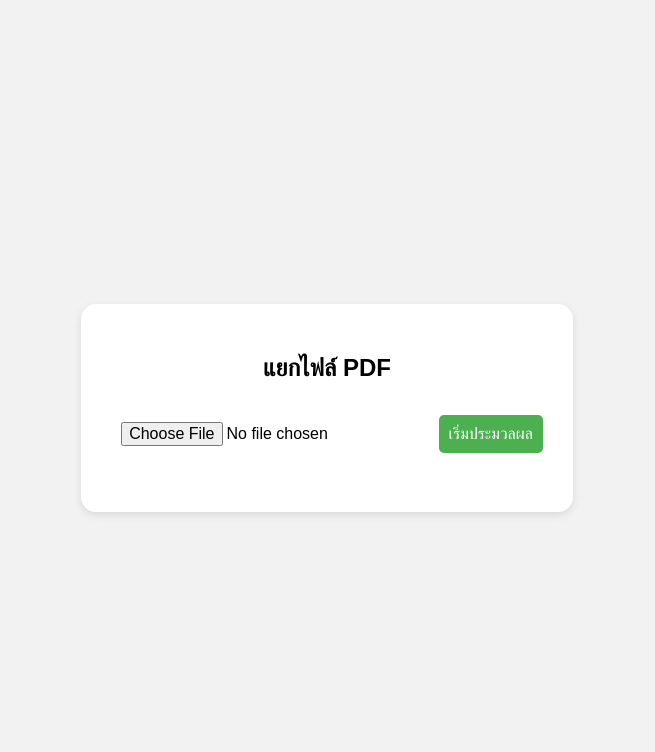
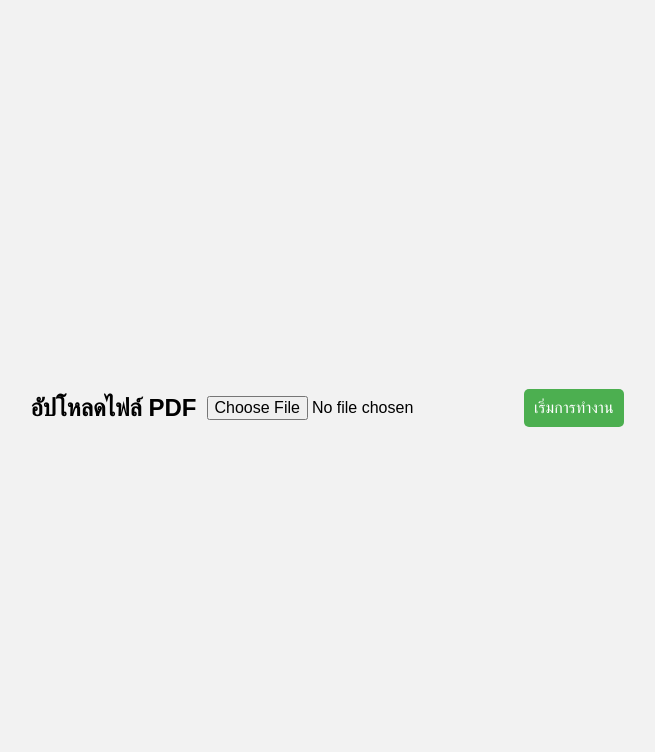
Before and after one commit to naigolf/labwlbook, a Flask app: page / in a window 1280 px wide. Shown: the top 752 px of the page, without its empty margins (313-968 px from the left). Run offline with Flask 3, Linux system fonts and the light colour scheme.

Commit message:
Update index.html

```diff
--- a/templates/index.html
+++ b/templates/index.html
@@ -1,27 +1,17 @@
 <!DOCTYPE html>
-<html lang="th">
+<html>
 <head>
-  <meta charset="UTF-8">
-  <title>PDF Splitter</title>
-  <link rel="stylesheet" href="/static/style.css">
+    <title>PDF Splitter</title>
+    <link rel="stylesheet" href="/static/style.css">
 </head>
 <body>
-  <div class="container">
-    <h2>แยกไฟล์ PDF</h2>
-    <form id="uploadForm" method="post" enctype="multipart/form-data" action="/upload">
-      <input type="file" name="pdf_file" accept="application/pdf" required>
-      <button type="submit">เริ่มประมวลผล</button>
+    <h2>อัปโหลดไฟล์ PDF</h2>
+    <form id="upload-form" action="/upload" method="post" enctype="multipart/form-data">
+        <input type="file" name="file" accept="application/pdf" required>
+        <button type="submit">เริ่มการทำงาน</button>
     </form>
 
-    <p id="status"></p>
-  </div>
-
-  <script>
-    const form = document.getElementById("uploadForm");
-    const statusText = document.getElementById("status");
-    form.addEventListener("submit", () => {
-      statusText.textContent = "กำลังประมวลผล...";
-    });
-  </script>
+    <div id="status"></div>
+    <div id="result"></div>
 </body>
 </html>
```
